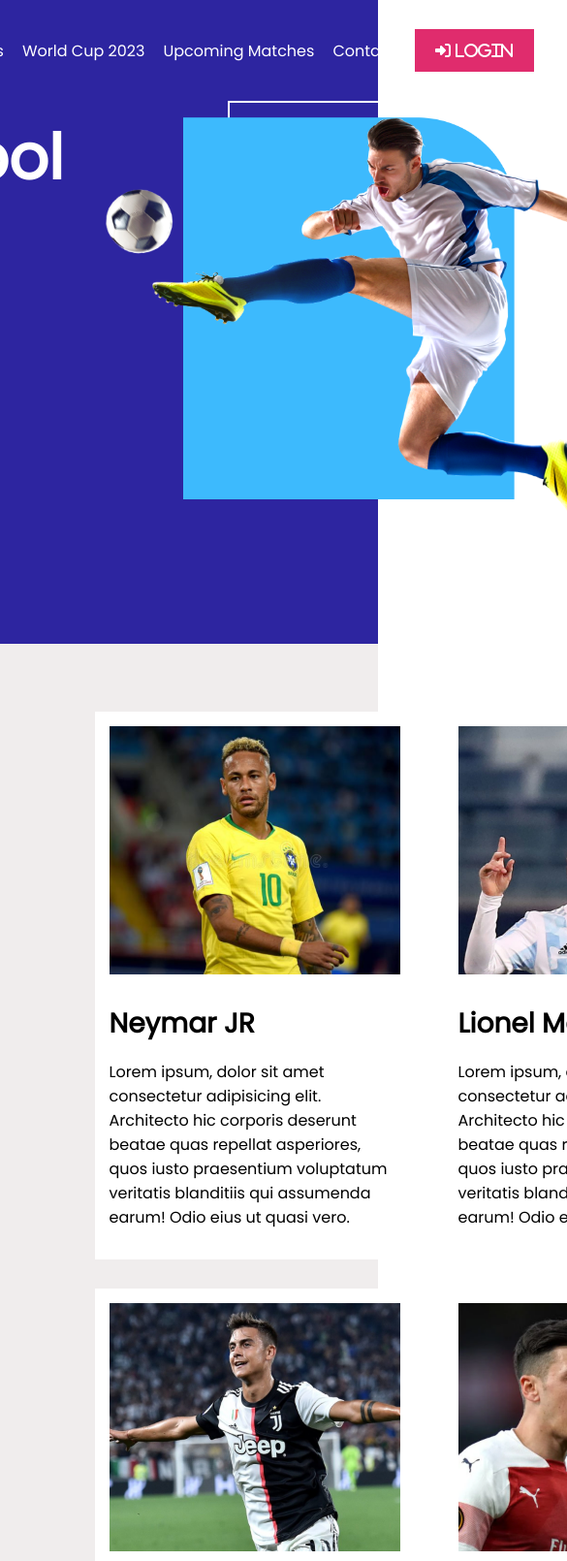
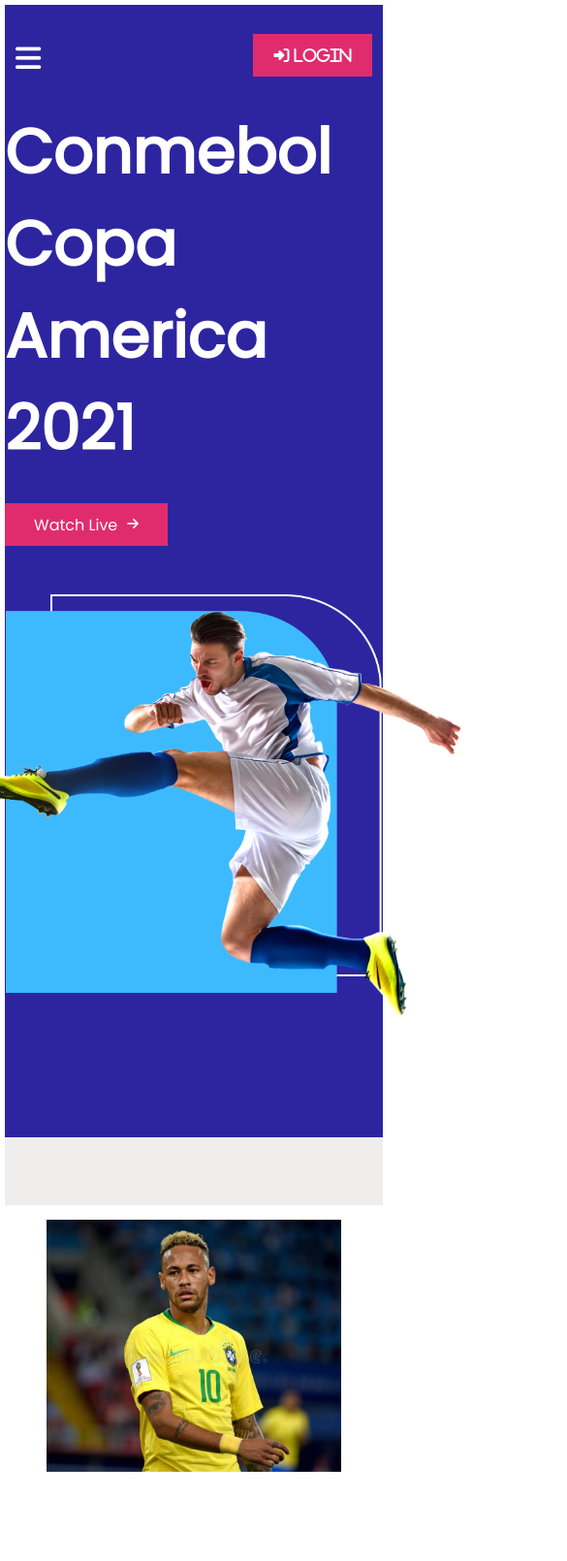
Before and after one commit to Md-Abdur-Raheem/responsive-football, a plain HTML site: page index.html in a window 390 px wide. Shown: the top 1610 px of the page at 97% size, 585 px wide, since content can reach past the window. Drawn offline with Linux system fonts and the light colour scheme.

Commit message:
mobile responsiveness added

```diff
--- a/index.html
+++ b/index.html
@@ -28,11 +28,11 @@
             <nav class="menu">
                 <div class="left-menu">
                     <div><i class="fas fa-bars"></i></div>
-                    <div><a href="">Home</a></div>
-                    <div><a href="">Clubs</a></div>
-                    <div><a href="">World Cup 2023</a></div>
-                    <div><a href=""> Upcoming Matches</a></div>
-                    <div><a href="">Contact</a></div>
+                    <div><a class="media-hidden" href="">Home</a></div>
+                    <div><a class="media-hidden" href="">Clubs</a></div>
+                    <div><a class="media-hidden" href="">World Cup 2023</a></div>
+                    <div><a class="media-hidden" href=""> Upcoming Matches</a></div>
+                    <div><a class="media-hidden" href="">Contact</a></div>
                 </div>
                 <div class="right-menu">
                     <div>
--- a/styles/style.css
+++ b/styles/style.css
@@ -227,13 +227,11 @@ main {
 }
 
 /* ----------------
- Highlights Styles
+ Partner Styles
 ------------------ */
 .partner-container {
     background-color: #FFFFFF;
-    /* padding-top: 50px;
-    margin-bottom: 50px; */
-    /* height: 104px; */
+
 }
 
 .partner-container h1 {
@@ -275,3 +273,139 @@ footer {
     font-size: 24px;
     color: black;
 }
+
+/* ----------------
+   Media Queries
+------------------ */
+@media only screen and (max-width:688px) {
+
+    /* ----------------
+  Common Styles
+------------------ */
+    body {
+        width: 100%;
+        margin: 5px;
+    }
+
+    /* ----------------
+     Top Banner Styles
+    ------------------ */
+    .top-heading h1 {
+        margin-bottom: 30px;
+    }
+
+    .watch-button {
+        margin-bottom: 50px;
+    }
+
+    /* ----------------
+      Header Styles
+   ------------------ */
+    .left-menu .media-hidden {
+        display: none;
+    }
+
+    .left-menu {
+        width: 0px;
+    }
+
+    .left-menu i {
+        color: white;
+        font-size: 30px;
+    }
+
+    .menu {
+        display: flex;
+        justify-content: space-evenly;
+        width: 100%;
+    }
+
+    .right-menu {
+        margin-left: 60%;
+
+    }
+
+    .top-container {
+        display: flex;
+        flex-direction: column;
+        justify-content: center;
+
+    }
+
+    /* ----------------
+    Player Styles
+------------------ */
+    .player-container {
+        display: grid;
+        grid-template-columns: repeat(1, 1fr);
+        padding-left: 5%;
+        padding-right: 5%;
+        justify-content: center;
+    }
+
+    .player {
+        display: flex;
+        flex-direction: column;
+        justify-content: center;
+        align-items: center;
+        width: 600px;
+
+    }
+
+    .player-image img {
+        width: 100%;
+        height: 50%;
+    }
+
+    .player-name h2 {
+        width: 100%;
+        text-align: left;
+    }
+
+    .player-description p {
+        width: 100%;
+    }
+
+    /* ----------------
+    Ranking Styles
+------------------ */
+    .rankings {
+        display: flex;
+        flex-direction: column;
+        justify-content: center;
+        align-items: center;
+    }
+
+    .ranking {
+        margin-bottom: 100px;
+    }
+
+    /* ----------------
+ Highlights Styles
+------------------ */
+    .highlights-container {
+        display: flex;
+        flex-direction: column;
+        justify-content: center;
+        align-items: center;
+        margin-top: 30px;
+    }
+
+    /* ----------------
+ Partner Styles
+------------------ */
+    .partners {
+        display: grid;
+        grid-template-columns: repeat(3, 1fr);
+        grid-row-gap: 3em;
+        justify-content: center;
+        text-align: center;
+    }
+
+
+
+
+
+
+
+}
```
